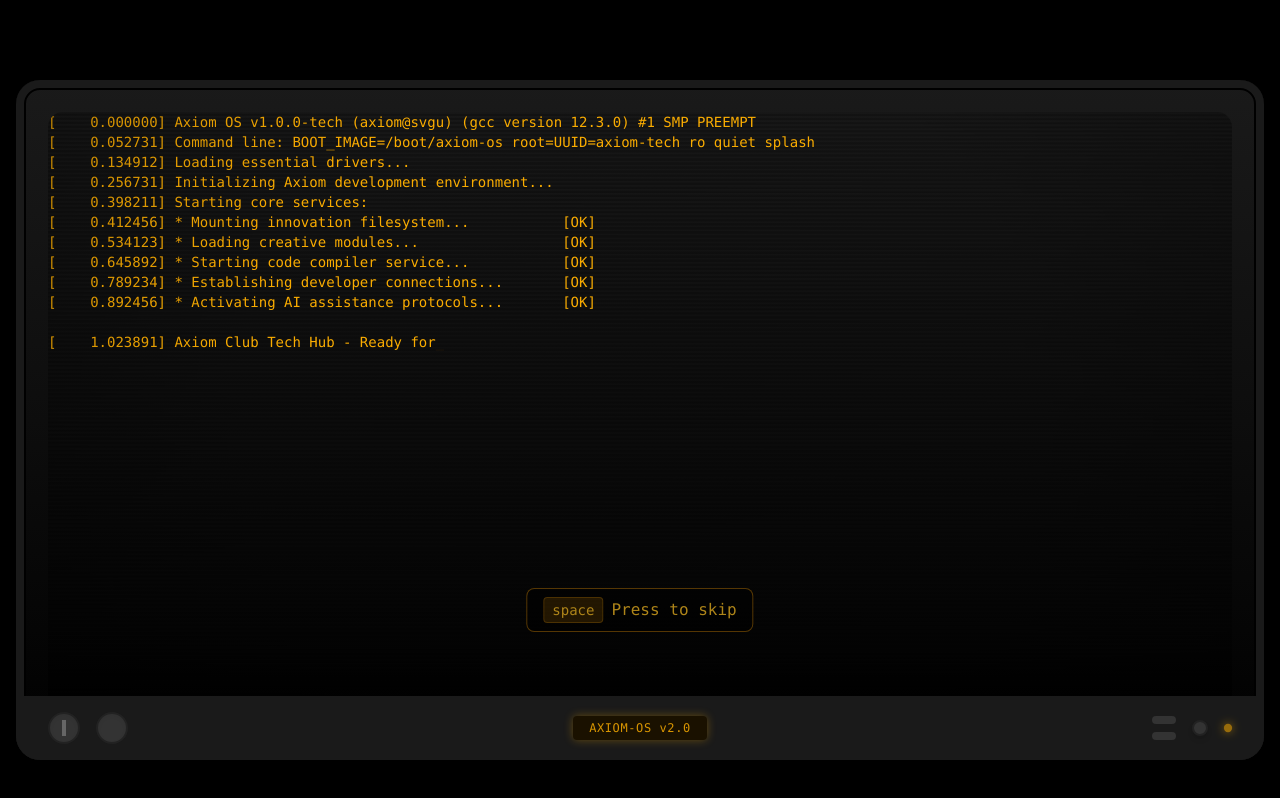
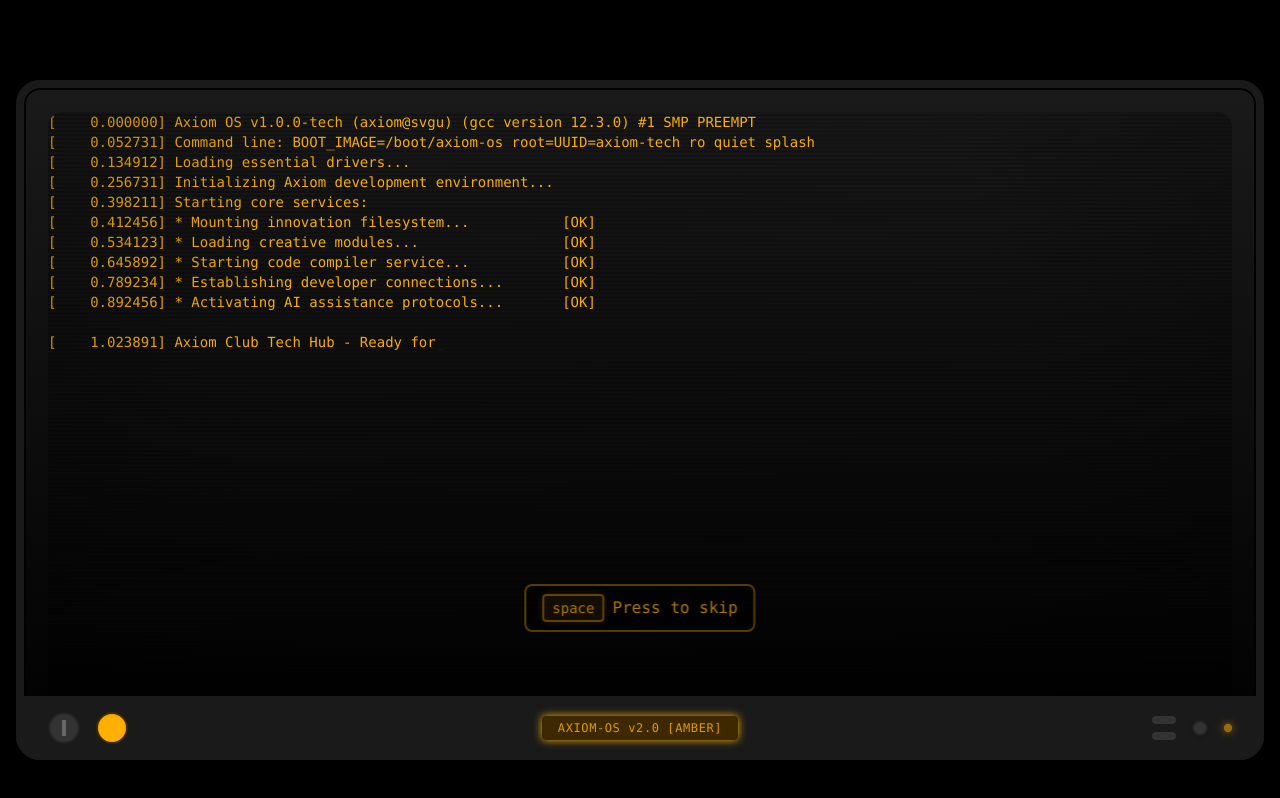
Before and after one commit to heywinit/axiomclub.tech, a Next.js app: page / in a window 1280 px wide. Built offline with nearby package versions, Linux system fonts and the light colour scheme.

Commit message:
add color theme switching

```diff
--- a/src/components/CRT.tsx
+++ b/src/components/CRT.tsx
@@ -1,7 +1,9 @@
 "use client";
 
-import React, { useState, useEffect, useCallback, memo } from "react";
+import React, { useState, useEffect, useCallback, memo, useMemo } from "react";
 import { motion, AnimatePresence } from "framer-motion";
+import { useTheme } from "@/contexts/ThemeContext";
+import type { Theme } from "@/contexts/ThemeContext";
 
 type AudioContextType = typeof AudioContext;
 
@@ -11,23 +13,42 @@ interface CRTProps {
 }
 
 const CRT: React.FC<CRTProps> = memo(({ children, className = "" }) => {
+  const { theme, setTheme } = useTheme();
   const [isPowered, setIsPowered] = useState(true);
   const [leftKnobRotation, setLeftKnobRotation] = useState(0);
   const [staticLevel, setStaticLevel] = useState(0);
   const [brightnessLevel, setBrightnessLevel] = useState(1);
   const [easterEggCount, setEasterEggCount] = useState(0);
 
-  // Memoize handlers to prevent unnecessary re-renders
+  // Memoize theme update effect
+  useEffect(() => {
+    const root = document.documentElement;
+    const themeVariables = {
+      "--matrix-color": `var(--matrix-${theme})`,
+      "--matrix-dark": `var(--matrix-dark-${theme})`,
+      "--matrix-glow": `var(--matrix-glow-${theme})`,
+      "--matrix-color-50": `var(--matrix-${theme}-50)`,
+      "--matrix-color-30": `var(--matrix-${theme}-30)`,
+      "--matrix-color-20": `var(--matrix-${theme}-20)`,
+      "--matrix-color-10": `var(--matrix-${theme}-10)`,
+    };
+
+    Object.entries(themeVariables).forEach(([key, value]) => {
+      root.style.setProperty(key, value);
+    });
+  }, [theme]);
+
+  // Memoize handlers
   const handleLeftKnobClick = useCallback(() => {
-    setLeftKnobRotation((prev) => prev + 90);
-    setStaticLevel((prev) => (prev + 0.1) % 0.5);
     setLeftKnobRotation((prev) => {
-      if (prev >= 720) {
+      const newRotation = prev + 90;
+      if (newRotation >= 720) {
         setEasterEggCount((count) => count + 1);
         return 0;
       }
-      return prev;
+      return newRotation;
     });
+    setStaticLevel((prev) => (prev + 0.1) % 0.5);
   }, []);
 
   const handleBrightnessSlider = useCallback((index: number) => {
@@ -37,22 +58,28 @@ const CRT: React.FC<CRTProps> = memo(({ children, className = "" }) => {
     });
   }, []);
 
+  const handleThemeChange = useCallback(() => {
+    const nextTheme: Record<Theme, Theme> = {
+      amber: "ruby",
+      ruby: "emerald",
+      emerald: "sapphire",
+      sapphire: "amber",
+    };
+    setTheme(nextTheme[theme]);
+  }, [theme, setTheme]);
+
   const togglePower = useCallback(() => {
     setIsPowered((prev) => !prev);
   }, []);
 
-  // Sound effects with cleanup
-  useEffect(() => {
-    let audioContext: AudioContext | null = null;
-    let cleanupTimeout: NodeJS.Timeout;
-
-    const createPowerSound = () => {
+  // Memoize sound effect creation
+  const createPowerSound = useCallback(() => {
     const AudioContextClass =
       window.AudioContext ||
       (window as unknown as { webkitAudioContext: AudioContextType })
         .webkitAudioContext;
 
-      audioContext = new AudioContextClass();
+    const audioContext = new AudioContextClass();
     const oscillator = audioContext.createOscillator();
     const gainNode = audioContext.createGain();
 
@@ -79,22 +106,32 @@ const CRT: React.FC<CRTProps> = memo(({ children, className = "" }) => {
     oscillator.start();
     oscillator.stop(audioContext.currentTime + 0.1);
 
-      // Cleanup after sound is done
-      cleanupTimeout = setTimeout(() => {
-        audioContext?.close();
-        audioContext = null;
+    return audioContext;
+  }, [isPowered]);
+
+  // Optimize sound effect cleanup
+  useEffect(() => {
+    let isCleanedUp = false;
+    const audioContext = createPowerSound();
+    const cleanupTimeout = setTimeout(() => {
+      if (!isCleanedUp) {
+        audioContext.close();
+        isCleanedUp = true;
+      }
     }, 200);
-    };
-
-    createPowerSound();
 
     return () => {
-      if (cleanupTimeout) clearTimeout(cleanupTimeout);
-      if (audioContext) audioContext.close();
+      clearTimeout(cleanupTimeout);
+      if (!isCleanedUp) {
+        audioContext.close();
+        isCleanedUp = true;
+      }
     };
-  }, [isPowered]);
+  }, [isPowered, createPowerSound]);
 
-  const screenVariants = {
+  // Memoize animation variants
+  const screenVariants = useMemo(
+    () => ({
       off: {
         opacity: 0,
         scale: 0.96,
@@ -111,9 +148,12 @@ const CRT: React.FC<CRTProps> = memo(({ children, className = "" }) => {
           damping: 20,
         },
       },
-  };
+    }),
+    [brightnessLevel]
+  );
 
-  const knobVariants = {
+  const knobVariants = useMemo(
+    () => ({
       hover: {
         scale: 1.1,
         transition: {
@@ -125,21 +165,43 @@ const CRT: React.FC<CRTProps> = memo(({ children, className = "" }) => {
       tap: {
         scale: 0.95,
       },
-  };
+    }),
+    []
+  );
+
+  // Memoize display text
+  const displayText = useMemo(() => {
+    if (easterEggCount >= 3) {
+      return (
+        <>
+          <span className="hidden sm:inline">PARTY MODE</span>
+          <span className="sm:hidden">PM</span>
+        </>
+      );
+    }
+    return (
+      <>
+        <span className="hidden sm:inline">{`AXIOM-OS v${
+          2 + easterEggCount
+        }.0 [${theme.toUpperCase()}]`}</span>
+        <span className="sm:hidden">{`AX v${2 + easterEggCount}`}</span>
+      </>
+    );
+  }, [easterEggCount, theme]);
 
   return (
     <motion.div
       initial={{ opacity: 0, y: 20 }}
       animate={{ opacity: 1, y: 0 }}
       transition={{ duration: 0.5 }}
-      className={`relative p-8 rounded-3xl bg-gradient-to-b from-[#1a1a1a] to-[#000000] shadow-[inset_0_0_0_8px_#1a1a1a,inset_0_0_0_10px_#000000,0_5px_25px_rgba(0,0,0,0.7)] transform perspective-[1000px] rotate-x-1 ${className}`}
+      className={`relative p-8 rounded-3xl bg-gradient-to-b from-[#1a1a1a] to-[#000000] shadow-[inset_0_0_0_8px_#1a1a1a,inset_0_0_0_10px_#000000,0_5px_25px_rgba(0,0,0,0.7)] transform perspective-[1000px] rotate-x-1 will-change-transform ${className}`}
     >
       <AnimatePresence>
         <motion.div
           variants={screenVariants}
           initial="off"
           animate={isPowered ? "on" : "off"}
-          className={`relative rounded-[20px] animate-[flicker_0.15s_infinite] perspective-[1000px] preserve-3d h-full ${
+          className={`relative rounded-[20px] animate-[flicker_0.15s_infinite] perspective-[1000px] preserve-3d h-full will-change-[transform,opacity] ${
             !isPowered ? "animate-[turnOff_0.2s_ease-out_forwards]" : ""
           }`}
         >
@@ -193,7 +255,7 @@ const CRT: React.FC<CRTProps> = memo(({ children, className = "" }) => {
                 repeat: Infinity,
                 ease: "linear",
               }}
-              className="absolute inset-0 bg-[linear-gradient(90deg,transparent_50%,rgba(255,176,0,0.02)_50%)] w-[200%] pointer-events-none"
+              className="absolute inset-0 bg-[linear-gradient(90deg,transparent_50%,var(--matrix-color-10)_50%)] w-[200%] pointer-events-none"
             />
             {/* Random vertical glitch strips */}
             <div className="absolute inset-0 overflow-hidden">
@@ -222,7 +284,7 @@ const CRT: React.FC<CRTProps> = memo(({ children, className = "" }) => {
                       delay: i * 1.5,
                       ease: [0.4, 0, 0.6, 1],
                     }}
-                    className="absolute h-[20%] w-full bg-[rgba(255,176,0,0.03)]"
+                    className="absolute h-[20%] w-full bg-[var(--matrix-color-20)]"
                     style={{ top: `${i * 30}%` }}
                   />
                 ))}
@@ -255,15 +317,18 @@ const CRT: React.FC<CRTProps> = memo(({ children, className = "" }) => {
             variants={knobVariants}
             whileHover="hover"
             whileTap="tap"
+            onClick={handleThemeChange}
             animate={{
               scale: easterEggCount >= 3 ? [1, 1.1, 1] : 1,
               rotate: easterEggCount >= 3 ? [0, 360] : 0,
+              backgroundColor: `var(--matrix-${theme})`,
+              borderColor: `var(--matrix-dark-${theme})`,
             }}
             transition={{
               duration: easterEggCount >= 3 ? 2 : 0.2,
               repeat: easterEggCount >= 3 ? Infinity : 0,
             }}
-            className="w-8 h-8 bg-[#333] rounded-full border-2 border-[#222] shadow-inner cursor-pointer"
+            className="w-8 h-8 rounded-full border-2 shadow-inner cursor-pointer"
           />
         </div>
 
@@ -271,7 +336,7 @@ const CRT: React.FC<CRTProps> = memo(({ children, className = "" }) => {
         <motion.div
           animate={{
             boxShadow: isPowered
-              ? ["0 0 5px rgba(255,176,0,0.5)", "0 0 10px rgba(255,176,0,0.3)"]
+              ? ["0 0 5px var(--matrix-color)", "0 0 10px var(--matrix-color)"]
               : "none",
           }}
           transition={{
@@ -279,7 +344,7 @@ const CRT: React.FC<CRTProps> = memo(({ children, className = "" }) => {
             repeat: Infinity,
             repeatType: "reverse",
           }}
-          className="bg-[#1a1100] px-4 py-1 rounded font-mono text-[#ffb000] text-xs tracking-wider"
+          className="bg-[var(--matrix-dark)] px-4 py-1 rounded font-mono text-[var(--matrix-color)] text-xs tracking-wider"
         >
           <motion.span
             animate={{
@@ -290,19 +355,7 @@ const CRT: React.FC<CRTProps> = memo(({ children, className = "" }) => {
               repeat: Infinity,
             }}
           >
-            {easterEggCount >= 3 ? (
-              <>
-                <span className="hidden sm:inline">PARTY MODE</span>
-                <span className="sm:hidden">PM</span>
-              </>
-            ) : (
-              <>
-                <span className="hidden sm:inline">{`AXIOM-OS v${
-                  2 + easterEggCount
-                }.0`}</span>
-                <span className="sm:hidden">{`AX v${2 + easterEggCount}`}</span>
-              </>
-            )}
+            {displayText}
           </motion.span>
         </motion.div>
 
@@ -339,7 +392,10 @@ const CRT: React.FC<CRTProps> = memo(({ children, className = "" }) => {
             animate={{
               opacity: isPowered ? [1, 0.5] : 0.2,
               boxShadow: isPowered
-                ? ["0 0 5px #ffb000", "0 0 10px #ffb000"]
+                ? [
+                    "0 0 5px var(--matrix-color)",
+                    "0 0 10px var(--matrix-color)",
+                  ]
                 : "none",
               scale: isPowered ? [1, 1.1, 1] : 1,
             }}
@@ -348,7 +404,7 @@ const CRT: React.FC<CRTProps> = memo(({ children, className = "" }) => {
               repeat: Infinity,
               repeatType: "reverse",
             }}
-            className="w-2 h-2 bg-[#ffb000] rounded-full"
+            className="w-2 h-2 bg-[var(--matrix-color)] rounded-full"
           />
         </div>
       </motion.div>
--- /dev/null
+++ b/src/contexts/ThemeContext.tsx
@@ -0,0 +1,30 @@
+"use client";
+
+import React, { createContext, useContext, useState } from "react";
+
+export type Theme = "amber" | "ruby" | "emerald" | "sapphire";
+
+interface ThemeContextType {
+  theme: Theme;
+  setTheme: (theme: Theme) => void;
+}
+
+const ThemeContext = createContext<ThemeContextType | undefined>(undefined);
+
+export function ThemeProvider({ children }: { children: React.ReactNode }) {
+  const [theme, setTheme] = useState<Theme>("amber");
+
+  return (
+    <ThemeContext.Provider value={{ theme, setTheme }}>
+      {children}
+    </ThemeContext.Provider>
+  );
+}
+
+export function useTheme() {
+  const context = useContext(ThemeContext);
+  if (context === undefined) {
+    throw new Error("useTheme must be used within a ThemeProvider");
+  }
+  return context;
+}
--- a/src/pages/home/hero/Hero.tsx
+++ b/src/pages/home/hero/Hero.tsx
@@ -1,6 +1,6 @@
 "use client";
 
-import React, { memo } from "react";
+import React, { memo, useCallback, useEffect, useMemo } from "react";
 import { motion } from "framer-motion";
 import dynamic from "next/dynamic";
 import useTypewriter from "../../../hooks/useTypewriter";
@@ -41,30 +41,38 @@ const Hero = memo(() => {
     speed: 15,
   });
 
-  // Add keyboard listener for space key
-  React.useEffect(() => {
-    const handleKeyPress = (e: KeyboardEvent) => {
+  // Add keyboard listener for space key using useCallback
+  const handleKeyPress = useCallback(
+    (e: KeyboardEvent) => {
       if (e.code === "Space" && !isFinished) {
         skip();
       }
-    };
+    },
+    [isFinished, skip]
+  );
 
+  useEffect(() => {
     window.addEventListener("keydown", handleKeyPress);
     return () => window.removeEventListener("keydown", handleKeyPress);
-  }, [isFinished, skip]);
+  }, [handleKeyPress]);
 
-  const containerVariants = {
+  // Memoize animation variants
+  const containerVariants = useMemo(
+    () => ({
       hidden: { opacity: 0 },
       visible: {
         opacity: 1,
         transition: {
           staggerChildren: 0.3,
-        delayChildren: 1, // Delay children until typing starts
+          delayChildren: 1,
         },
       },
-  };
+    }),
+    []
+  );
 
-  const itemVariants = {
+  const itemVariants = useMemo(
+    () => ({
       hidden: { opacity: 0, y: 20 },
       visible: {
         opacity: 1,
@@ -73,9 +81,12 @@ const Hero = memo(() => {
           duration: 0.5,
         },
       },
-  };
+    }),
+    []
+  );
 
-  const buttonVariants = {
+  const buttonVariants = useMemo(
+    () => ({
       hover: {
         scale: 1.05,
         transition: {
@@ -87,10 +98,12 @@ const Hero = memo(() => {
       tap: {
         scale: 0.95,
       },
-  };
+    }),
+    []
+  );
 
   return (
-    <section className="min-h-screen flex items-center justify-center py-10 sm:py-20">
+    <section className="min-h-screen flex items-center justify-center py-10 sm:py-20 will-change-transform">
       <div className="container mx-auto px-4 h-[calc(100vh-5rem)] sm:h-[calc(100vh-10rem)]">
         <CRT className="h-full sm:h-[85vh]">
           <motion.div
@@ -113,7 +126,7 @@ const Hero = memo(() => {
               }}
             >
               <div className="relative h-full">
-                <div className="text-[#ffb000] font-mono text-sm overflow-hidden h-full">
+                <div className="text-[var(--matrix-color)] font-mono text-sm overflow-hidden h-full">
                   <motion.pre
                     initial={{ opacity: 0 }}
                     animate={{ opacity: 1 }}
@@ -135,7 +148,7 @@ const Hero = memo(() => {
                 </div>
                 {!isFinished && (
                   <motion.div
-                    className="absolute bottom-24 left-1/2 -translate-x-1/2 bg-black/80 px-4 py-2 rounded-lg border border-amber-500/50 text-amber-400 text-base font-mono flex items-center gap-2"
+                    className="absolute bottom-24 left-1/2 -translate-x-1/2 bg-black/90 px-4 py-2 rounded-lg border-2 border-[var(--matrix-color-50)] text-[var(--matrix-color)] text-base font-mono flex items-center gap-2 backdrop-blur-sm"
                     initial={{ opacity: 0 }}
                     animate={{ opacity: 1 }}
                     transition={{
@@ -144,7 +157,7 @@ const Hero = memo(() => {
                       repeatType: "reverse",
                     }}
                   >
-                    <kbd className="px-2 py-0.5 text-sm bg-amber-500/20 border border-amber-500/30 rounded">
+                    <kbd className="px-2 py-0.5 text-sm bg-[var(--matrix-color-10)] border-2 border-[var(--matrix-color-50)] rounded shadow-[0_0_10px_var(--matrix-color-20)]">
                       space
                     </kbd>
                     <span>Press to skip</span>
@@ -168,19 +181,19 @@ const Hero = memo(() => {
                 ease: "easeOut",
               }}
             >
-              <div className="relative max-w-4xl mx-auto w-full bg-black/50 backdrop-blur-sm border border-amber-500/30 rounded-lg sm:p-12">
+              <div className="relative max-w-4xl mx-auto w-full bg-black/50 backdrop-blur-sm border border-[var(--matrix-color-30)] rounded-lg sm:p-12">
                 {/* Window Header */}
                 <div className="absolute -top-3 left-0 right-0 flex justify-between items-center px-4">
-                  <div className="bg-black/80 px-4 py-1 rounded-full border border-amber-500/30 text-amber-500/80 text-xs font-mono">
+                  <div className="bg-black/80 px-4 py-1 rounded-full border border-[var(--matrix-color-30)] text-[var(--matrix-color-50)] text-xs font-mono">
                     AXIOM_OS {">"}init_future.sh
                   </div>
                 </div>
 
                 {/* Decorative Corner Elements */}
-                <div className="absolute top-0 left-0 w-4 h-4 border-l-2 border-t-2 border-amber-500/50 rounded-tl" />
-                <div className="absolute top-0 right-0 w-4 h-4 border-r-2 border-t-2 border-amber-500/50 rounded-tr" />
-                <div className="absolute bottom-0 left-0 w-4 h-4 border-l-2 border-b-2 border-amber-500/50 rounded-bl" />
-                <div className="absolute bottom-0 right-0 w-4 h-4 border-r-2 border-b-2 border-amber-500/50 rounded-br" />
+                <div className="absolute top-0 left-0 w-4 h-4 border-l-2 border-t-2 border-[var(--matrix-color-50)] rounded-tl" />
+                <div className="absolute top-0 right-0 w-4 h-4 border-r-2 border-t-2 border-[var(--matrix-color-50)] rounded-tr" />
+                <div className="absolute bottom-0 left-0 w-4 h-4 border-l-2 border-b-2 border-[var(--matrix-color-50)] rounded-bl" />
+                <div className="absolute bottom-0 right-0 w-4 h-4 border-r-2 border-b-2 border-[var(--matrix-color-50)] rounded-br" />
 
                 {/* Content */}
                 <motion.h1
@@ -192,9 +205,9 @@ const Hero = memo(() => {
                   transition={{ delay: 0.5 }}
                   className="text-2xl sm:text-3xl md:text-4xl lg:text-5xl font-bold relative pb-1"
                 >
-                  <div className="absolute -left-6 top-1/2 -translate-y-1/2 w-3 h-12 bg-gradient-to-b from-amber-400 to-amber-600 rounded-full" />
+                  <div className="absolute -left-6 top-1/2 -translate-y-1/2 w-3 h-12 bg-gradient-to-b from-[var(--matrix-color)] to-[var(--matrix-dark)] rounded-full" />
                   <motion.span
-                    className="inline-block bg-gradient-to-r from-amber-400 to-yellow-600 bg-clip-text text-transparent pb-1"
+                    className="inline-block bg-gradient-to-r from-[var(--matrix-color)] to-[var(--matrix-glow)] bg-clip-text text-transparent pb-1"
                     initial={{ opacity: 0, y: 20 }}
                     animate={
                       isFinished ? { opacity: 1, y: 0 } : { opacity: 0, y: 20 }
@@ -211,10 +224,11 @@ const Hero = memo(() => {
                     isFinished ? { opacity: 1, y: 0 } : { opacity: 0, y: 20 }
                   }
                   transition={{ delay: 0.8 }}
-                  className="text-base sm:text-lg text-gray-300 mt-6 border-l-2 border-amber-500/30 pl-4"
+                  className="text-base sm:text-lg text-gray-300 mt-6 border-l-2 border-[var(--matrix-color-30)] pl-4"
                 >
-                  Welcome to <span className="text-amber-400">Axiom Club</span>,
-                  where innovation meets excellence. We&apos;re a community of
+                  Welcome to{" "}
+                  <span className="text-[var(--matrix-color)]">Axiom Club</span>
+                  , where innovation meets excellence. We&apos;re a community of
                   passionate tech enthusiasts at Sardar Vallabhbhai Global
                   University, pushing the boundaries of what&apos;s possible.
                 </motion.p>
@@ -231,7 +245,7 @@ const Hero = memo(() => {
                     variants={buttonVariants}
                     whileHover="hover"
                     whileTap="tap"
-                    className="px-6 py-3 bg-amber-500 text-black font-semibold rounded-lg hover:bg-amber-400 transition-colors relative overflow-hidden group"
+                    className="px-6 py-3 bg-[var(--matrix-color)] text-black font-semibold rounded-lg hover:bg-[var(--matrix-glow)] transition-colors relative overflow-hidden group"
                   >
                     <motion.span
                       className="absolute inset-0 bg-white/20"
@@ -245,7 +259,7 @@ const Hero = memo(() => {
                     variants={buttonVariants}
                     whileHover="hover"
                     whileTap="tap"
-                    className="px-6 py-3 border-2 border-amber-500 text-amber-500 font-semibold rounded-lg hover:bg-amber-500/10 transition-colors"
+                    className="px-6 py-3 border-2 border-[var(--matrix-color-30)] text-[var(--matrix-color-50)] font-semibold rounded-lg hover:bg-[var(--matrix-color-50)]/10 transition-colors"
                   >
                     Explore Projects
                   </motion.button>
@@ -257,7 +271,7 @@ const Hero = memo(() => {
                     isFinished ? { opacity: 1, y: 0 } : { opacity: 0, y: 20 }
                   }
                   transition={{ delay: 1 }}
-                  className="flex flex-col sm:flex-row items-start sm:items-center gap-4 text-sm text-gray-400 mt-8 pt-6 border-t border-amber-500/30"
+                  className="flex flex-col sm:flex-row items-start sm:items-center gap-4 text-sm text-gray-400 mt-8 pt-6 border-t border-[var(--matrix-color-30)]"
                 >
                   {[
                     { text: "Active Projects: 5+", delay: 1.2 },
@@ -270,7 +284,7 @@ const Hero = memo(() => {
                       animate={{ opacity: 1, x: 0 }}
                       transition={{ delay: item.delay }}
                     >
-                      <div className="w-2 h-2 bg-amber-500 rounded-full animate-pulse" />
+                      <div className="w-2 h-2 bg-[var(--matrix-color)] rounded-full animate-pulse" />
                       <span>{item.text}</span>
                     </motion.div>
                   ))}
--- a/src/styles/theme.css
+++ b/src/styles/theme.css
@@ -1,7 +1,54 @@
 :root {
+  /* Amber Theme (Default) */
   --matrix-amber: #ffb000;
-  --matrix-dark: #3d2800;
-  --matrix-glow: #ffd700;
+  --matrix-dark-amber: #3d2800;
+  --matrix-glow-amber: #ffd700;
+  --matrix-amber-50: rgba(255, 176, 0, 0.5);
+  --matrix-amber-30: rgba(255, 176, 0, 0.3);
+  --matrix-amber-20: rgba(255, 176, 0, 0.2);
+  --matrix-amber-10: rgba(255, 176, 0, 0.1);
+
+  /* Ruby Theme */
+  --matrix-ruby: #ff3366;
+  --matrix-dark-ruby: #330011;
+  --matrix-glow-ruby: #ff6699;
+  --matrix-ruby-50: rgba(255, 51, 102, 0.5);
+  --matrix-ruby-30: rgba(255, 51, 102, 0.3);
+  --matrix-ruby-20: rgba(255, 51, 102, 0.2);
+  --matrix-ruby-10: rgba(255, 51, 102, 0.1);
+
+  /* Emerald Theme */
+  --matrix-emerald: #00ff9d;
+  --matrix-dark-emerald: #003322;
+  --matrix-glow-emerald: #33ffbb;
+  --matrix-emerald-50: rgba(0, 255, 157, 0.5);
+  --matrix-emerald-30: rgba(0, 255, 157, 0.3);
+  --matrix-emerald-20: rgba(0, 255, 157, 0.2);
+  --matrix-emerald-10: rgba(0, 255, 157, 0.1);
+
+  /* Sapphire Theme */
+  --matrix-sapphire: #00a8ff;
+  --matrix-dark-sapphire: #002233;
+  --matrix-glow-sapphire: #33bbff;
+  --matrix-sapphire-50: rgba(0, 168, 255, 0.5);
+  --matrix-sapphire-30: rgba(0, 168, 255, 0.3);
+  --matrix-sapphire-20: rgba(0, 168, 255, 0.2);
+  --matrix-sapphire-10: rgba(0, 168, 255, 0.1);
+
+  /* Dynamic theme variables */
+  --matrix-color: var(--matrix-amber);
+  --matrix-dark: var(--matrix-dark-amber);
+  --matrix-glow: var(--matrix-glow-amber);
+  --matrix-color-50: var(--matrix-amber-50);
+  --matrix-color-30: var(--matrix-amber-30);
+  --matrix-color-20: var(--matrix-amber-20);
+  --matrix-color-10: var(--matrix-amber-10);
   --background: #000000;
   --text: #ffffff;
 }
+
+/* Add smooth transitions for theme changes */
+* {
+  transition: color 0.3s ease, background-color 0.3s ease,
+    border-color 0.3s ease, box-shadow 0.3s ease;
+}
```
Also changed, not shown: src/app/layout.tsx (+7 -3 lines), src/components/Navbar.tsx (+32 -32 lines). Lines whose indentation alone changed are shown as unchanged.
